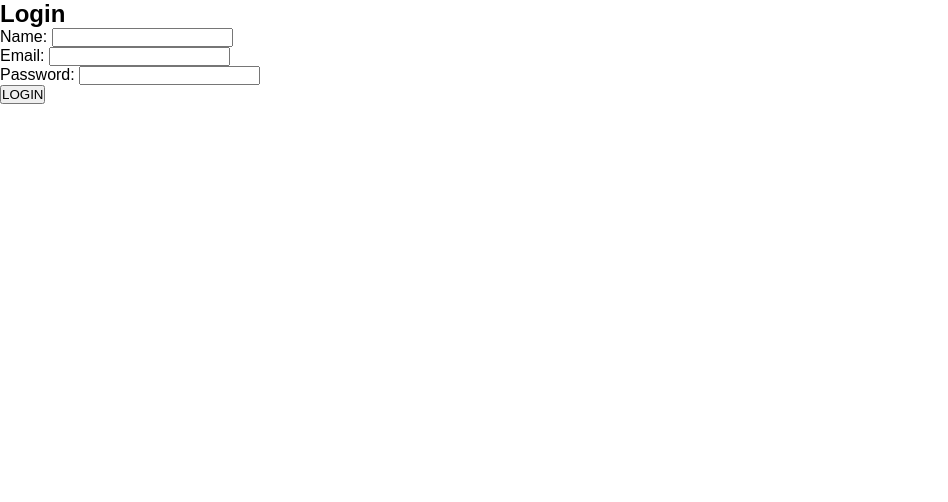
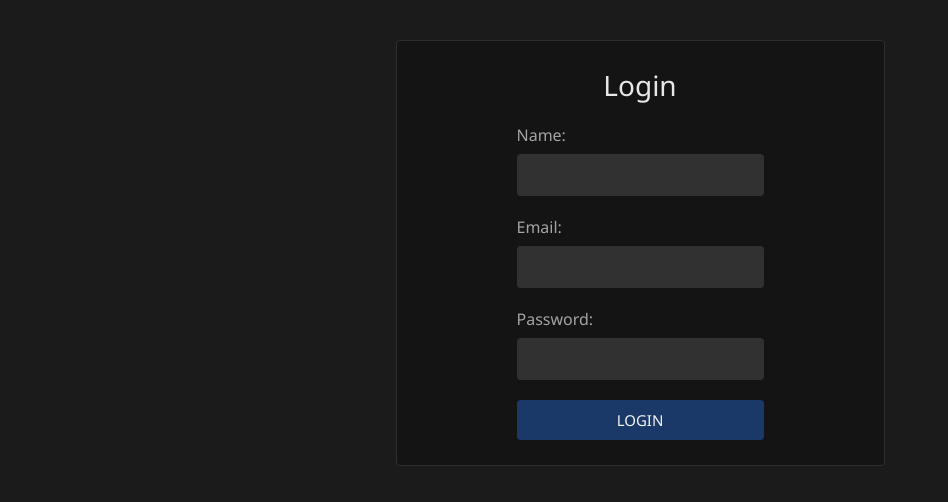
Before and after one commit to AyxanAxn/Cinema, a React (Create React App) app: page /login in a window 1280 px wide. Shown: the top 502 px of the page, without its empty margins (0-948 px from the left). Built offline with nearby package versions, Linux system fonts and the light colour scheme.

Commit message:
feat: add styling

```diff
--- a/src/App.css
+++ /dev/null
@@ -1,38 +0,0 @@
-.App {
-  text-align: center;
-}
-
-.App-logo {
-  height: 40vmin;
-  pointer-events: none;
-}
-
-@media (prefers-reduced-motion: no-preference) {
-  .App-logo {
-    animation: App-logo-spin infinite 20s linear;
-  }
-}
-
-.App-header {
-  background-color: #282c34;
-  min-height: 100vh;
-  display: flex;
-  flex-direction: column;
-  align-items: center;
-  justify-content: center;
-  font-size: calc(10px + 2vmin);
-  color: white;
-}
-
-.App-link {
-  color: #61dafb;
-}
-
-@keyframes App-logo-spin {
-  from {
-    transform: rotate(0deg);
-  }
-  to {
-    transform: rotate(360deg);
-  }
-}
--- a/src/App.tsx
+++ b/src/App.tsx
@@ -1,5 +1,4 @@
 import React from "react";
-import "./App.css";
 import { AppRoutes } from "./routes";
 
 function App() {
--- a/src/index.css
+++ b/src/index.css
@@ -1,20 +1,17 @@
-* {
-  margin: 0;
-  padding: 0;
-  box-sizing: border-box;
-  font-family: montserrat, sans-serif;
+*,
+*:before,
+*:after {
+    margin: 0;
+    padding: 0;
+    font-family: inherit;
+    box-sizing: border-box;
 }
 
 body {
-  margin: 0;
+  background: #1c1b1b;
   font-family: -apple-system, BlinkMacSystemFont, 'Segoe UI', 'Roboto', 'Oxygen',
     'Ubuntu', 'Cantarell', 'Fira Sans', 'Droid Sans', 'Helvetica Neue',
     sans-serif;
   -webkit-font-smoothing: antialiased;
   -moz-osx-font-smoothing: grayscale;
 }
-
-code {
-  font-family: source-code-pro, Menlo, Monaco, Consolas, 'Courier New',
-    monospace;
-}
--- a/src/pages/Login/index.tsx
+++ b/src/pages/Login/index.tsx
@@ -1,4 +1,6 @@
 import React, {useState} from "react";
+
+import "./style.css";
 
 export interface IDetails {
     name: string;
@@ -24,6 +26,9 @@ export const Login = () => {
                 email: details.email,
                 password: details.password
             });
+            setError("");
+            console.log("success");
+
         }
         else{
             setError("Details do not match");
@@ -38,24 +43,22 @@ export const Login = () => {
     };
 
     return (
-        <form onSubmit={submitHandler}>
-            <div className='form-inner'>
+        <form className="main" onSubmit={submitHandler}>
             <h2>Login</h2>
-                {(error != "") ? (<div className='error'>{error}</div>) : ""}
-                <div className='form-group'>
+            <div className='input-container'>
                 <label htmlFor='name'>Name: </label>
                 <input type="text" name="name" id = "name" onChange={e => setDetails({...details, name: e.target.value})} value={details.name} />
             </div>
-                <div className='form-group'>
+            <div className='input-container'>
                 <label htmlFor='email'>Email: </label>
                 <input type="email" name="email" id = "email"  onChange={e => setDetails({...details, email: e.target.value})} value={details.email}/>
             </div>
-                <div className='form-group'>
+            <div className='input-container'>
                 <label htmlFor='password'>Password: </label>
                 <input type="password" name="password" id = "password"  onChange={e => setDetails({...details, password: e.target.value})} value={details.password}/>
             </div>
-                <input type="submit" value="LOGIN" />
-            </div>
+            {(error != "") ? (<div className='error'>{error}</div>) : ""}
+            <input type="submit" className="button" value="LOGIN" />
         </form>
     );
 };
--- a/src/pages/Login/style.css
+++ b/src/pages/Login/style.css
@@ -1,80 +1,75 @@
-form{
+.main {
+  width: fit-content;
+  margin: 40px auto;
+  font-family: "Segoe UI", sans-serif;
+  padding: 25px 120px;
+  background: #151414;
+  border-radius: 4px;
+  border: 1px solid #302d2d;
+  animation: popup 0.4s cubic-bezier(0.68, -0.55, 0.27, 1.55);
+}
+@keyframes popup {
+  0% {
+      transform: scale(0.2);
+      opacity: 0;
+  }
+  100% {
+      transform: scale(1);
+      opacity: 1;
+  }
+}
+h2 {
+  text-align: center;
+  font-size: 28px;
+  margin-bottom: 20px;
+  font-weight: 400;
+  color: #e7e7e7;
+}
+.input-container {
   display: block;
-  position: relative;
+  margin-bottom: 20px;
 }
-
-form:after{
-  content: '';
+.error {
+  color: #ff0000;
+  margin-bottom: 20px;
+}
+label {
   display: block;
-  position: absolute;
-  top: -5px;
-  left: -5px;
-  right: -5px;
-  bottom: -5px;
-  z-index: 1;
-  background-image: linear-gradient(to bottom right, #FFCE00, #FE4880);
+  font-size: 16px;
+  margin-bottom: 8px;
+  color: #a4a4a4;
 }
-
-form .form-inner {
-  position: relative;
-  display: block;
-  background-color: white;
-  padding: 30px;
-  z-index: 2;
+.input-container input {
+  padding: 10px 8px;
+  width: 100%;
+  font-size: 16px;
+  background: #323131;
+  border: none;
+  color: #c7c7c7;
+  border-radius: 4px;
+  outline: none;
+  transition: all 0.2s ease;
 }
-
-form .form-inner h2 {
-  color: #888;
-  font-size: 28px;
-  font-weight: 500;
-  margin-bottom: 30px;
+.input-container input:hover {
+  background: #404040;
 }
-
-form .form-inner .form-group{
-  display: block;
-  color: #666;
-  width: 300px;
-  margin-bottom: 15px;
+.input-container input:focus {
+  box-shadow: 0px 0px 0px 1px #0087ff;
 }
-
-.form-inner .form-group label{
-   display: block;
-   color: #666;
-   font-size: 12px;
-   margin-bottom: 5px;
-   transition: 0.4s;
+.button {
+  padding: 10px 18px;
+  font-size: 15px;
+  background: #1a3969;
+  width: 100%;
+  border: none;
+  border-radius: 4px;
+  color: #f4f4f4;
+  transition: all 0.2s ease;
 }
-
-.form-inner .form-group:focus-within label{
-  color: #FE4880;
-}
-
-form .form-inner .form-group input {
-  display: block;
-  width: 100px;
-  padding: 10px 15px;
-  background-color: #f8f8f8;
-  border-radius: 8px;
-  transition: 0.4s;
-}
-
-form .form-inner .form-group input:focus {
-  box-shadow: 0px 0px 3px rgba(0,0,0,0.2);
-}
-
-form .form-inner input[type="submit"] {
-  display: inline-block;
-  padding: 10px 15px;
-  border-radius: 8px;
-  background-image: linear-gradient(to right #FFCE00 50%, #FFCE00 50%, #FE4880 );
-  background-size: 200%;
-  background-position: 0%;
-  transition: 0.4s;
-  color: white;
-  font-weight: 700;
+.button:hover {
+  opacity: 0.9;
   cursor: pointer;
 }
-
-form .form-inner input[type="submit"]:hover {
-  background-position: 100% 0%;
+.button:focus {
+  box-shadow: 0px 0px 0px 3px black;
 }
```
Lines whose indentation alone changed are shown as unchanged.
